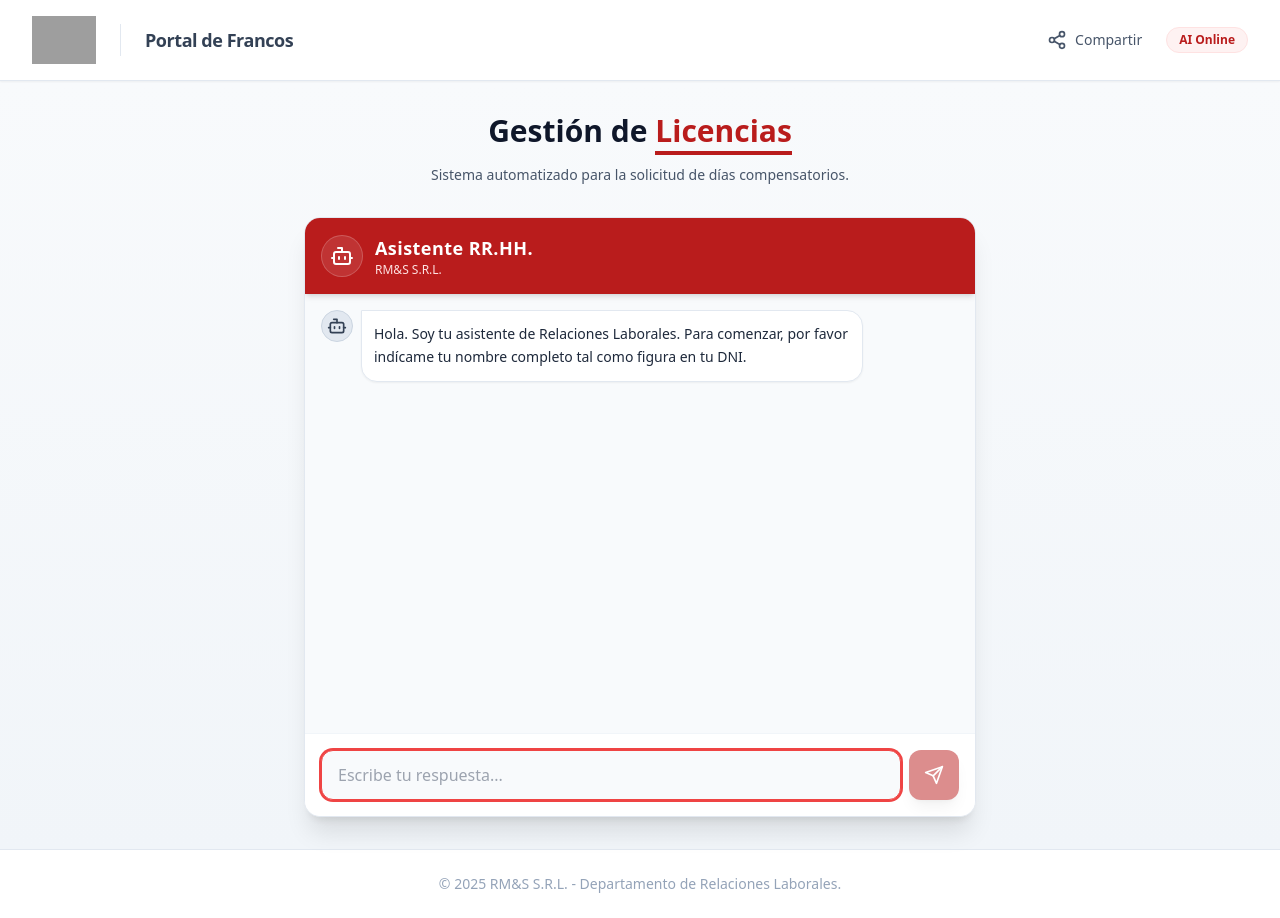
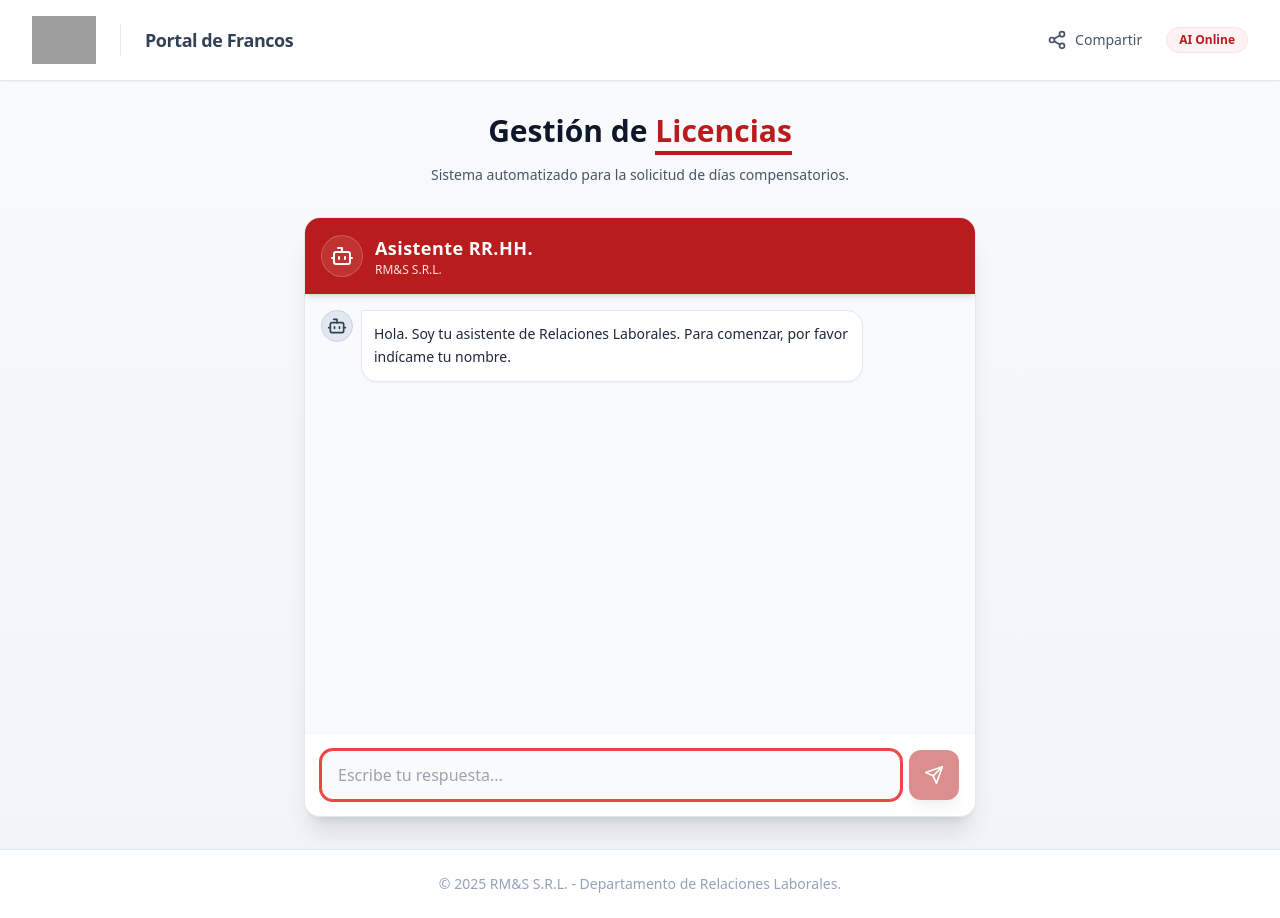
Before and after one commit to segoviafdo/gestor-de-licencias-por-francos, a React (Vite) app: page / in a window 1280 px wide. Built offline with nearby package versions, Linux system fonts and the light colour scheme; no server answers; grey boxes are pictures that could not be loaded.

Commit message:
Update RequestForm.tsx

```diff
--- a/components/RequestForm.tsx
+++ b/components/RequestForm.tsx
@@ -13,7 +13,7 @@ export const ChatInterface: React.FC<ChatInterfaceProps> = ({ onRequestComplete
     {
       id: 'init-1',
       role: 'model',
-      text: "Hola. Soy tu asistente de Relaciones Laborales. Para comenzar, por favor indícame tu nombre completo tal como figura en tu DNI."
+      text: "Hola. Soy tu asistente de Relaciones Laborales. Para comenzar, por favor indícame tu nombre."
     }
   ]);
   const [inputValue, setInputValue] = useState('');
```
